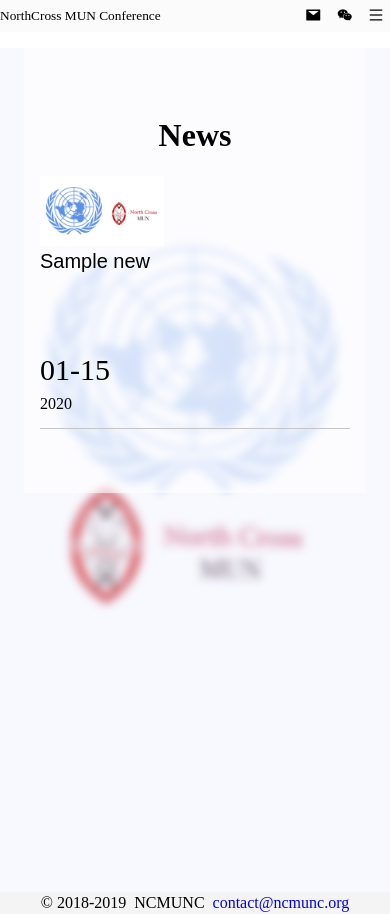
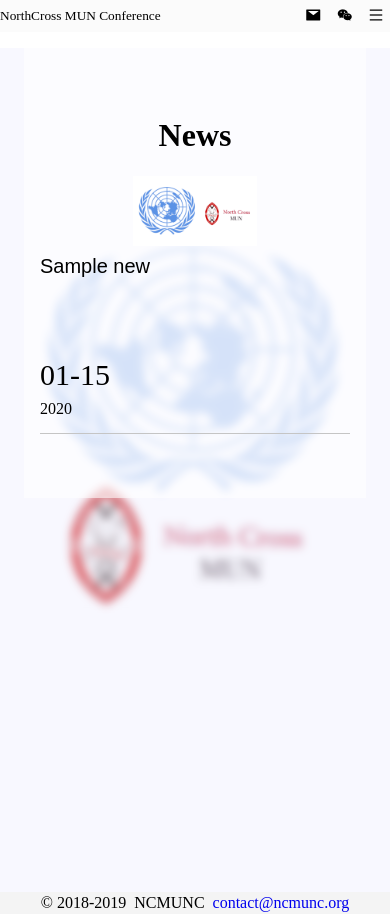
Before and after one commit to YunxiaoXu/NCS-MUN, a PHP site: page /news/ in a window 390 px wide. Run offline with PHP 8.4, Linux system fonts and the light colour scheme; tables that the repository leaves empty or names only in its code hold one stand-in row (values such as "Sample post").

Commit message:
changed pics permission; changed email img address; modified news image layout

```diff
--- a/mail/welcome.html
+++ b/mail/welcome.html
@@ -2,7 +2,7 @@
 	<tbody>
 		<tr>
 			<td>
-				<img border="0"  width="300" style="margin:0 auto;display:block;" src="https://ncmunc.org/assets/pic/ncmunc_long.png">
+				<img border="0"  width="300" style="margin:0 auto;display:block;" src="/assets/pic/ncmunc_long.png">
 			</td>
 		</tr>
 		<tr>
--- a/news/index.php
+++ b/news/index.php
@@ -211,8 +211,9 @@ while ($news[] = $query->fetch_assoc()){
                 padding: 48px 16px;
             }
             .container img {
-                width: 40%;
-                margin: 0 auto;
+                width: 40% !important;
+                margin: 0 30%;
+                padding: 0 0 5px 0!important;
                 float: none !important;
             }
         }
@@ -265,7 +266,7 @@ while ($news[] = $query->fetch_assoc()){
                             echo '
                         <li class="news">
                             <a href="/news/news.php?id='.$n['id'].'">
-                                <img src="/assets/pic/ncmunc_rect.png" width="10%" style="float: left;">
+                                <img src="/assets/pic/ncmunc_rect.png" style="float:left;width:10%;padding:0 10px 90px 0;">
                                 <div class="newsinfo">
                                     <div class="newstitle">'.$n['title'].'</div>
                                     <div class="newsfooter clearfix">
```
